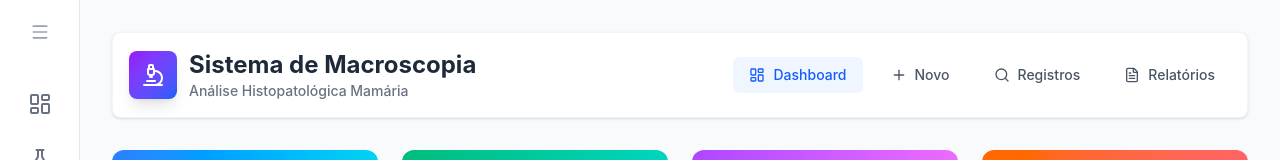
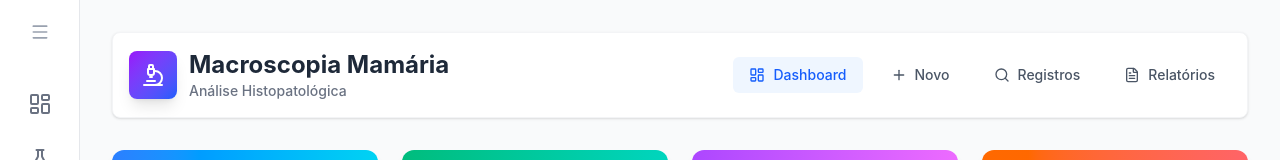
Before and after one commit to jorguzz-fer/alchemypet-system, a React (Vite) app in the folder client/: page /mamaria in a window 1280 px wide. Shown: the top 160 px of the page. Built offline with nearby package versions, Linux system fonts and the light colour scheme; no server answers.

Commit message:
feat: update mammary page title to Macroscopia Mamária

```diff
--- a/client/src/pages/Mammary.tsx
+++ b/client/src/pages/Mammary.tsx
@@ -94,8 +94,8 @@
                         <Microscope size={24} />
                     </div>
                     <div>
-                        <h1 className="text-2xl font-bold text-gray-800">Sistema de Macroscopia</h1>
-                        <p className="text-sm text-gray-500 font-medium">Análise Histopatológica Mamária</p>
+                        <h1 className="text-2xl font-bold text-gray-800">Macroscopia Mamária</h1>
+                        <p className="text-sm text-gray-500 font-medium">Análise Histopatológica</p>
                     </div>
                 </div>
                 <div className="flex gap-3">
```
